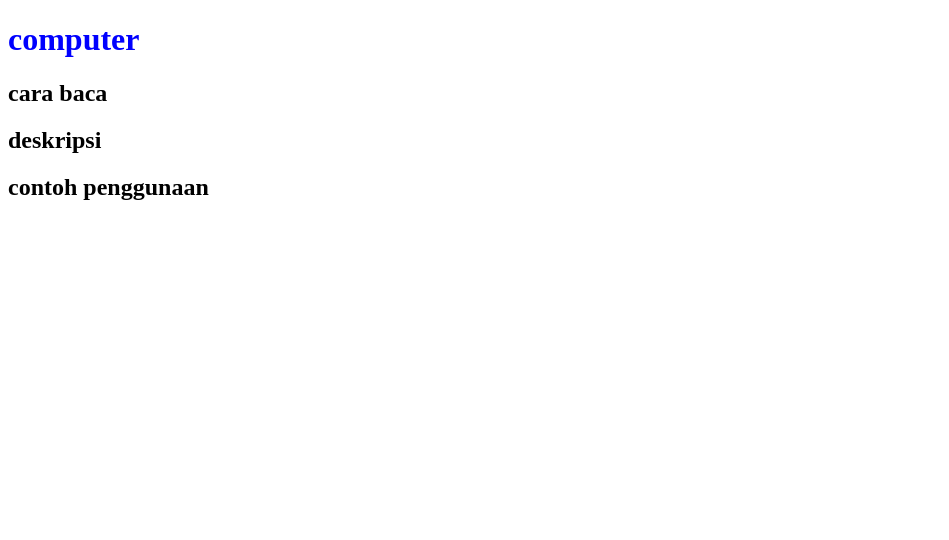
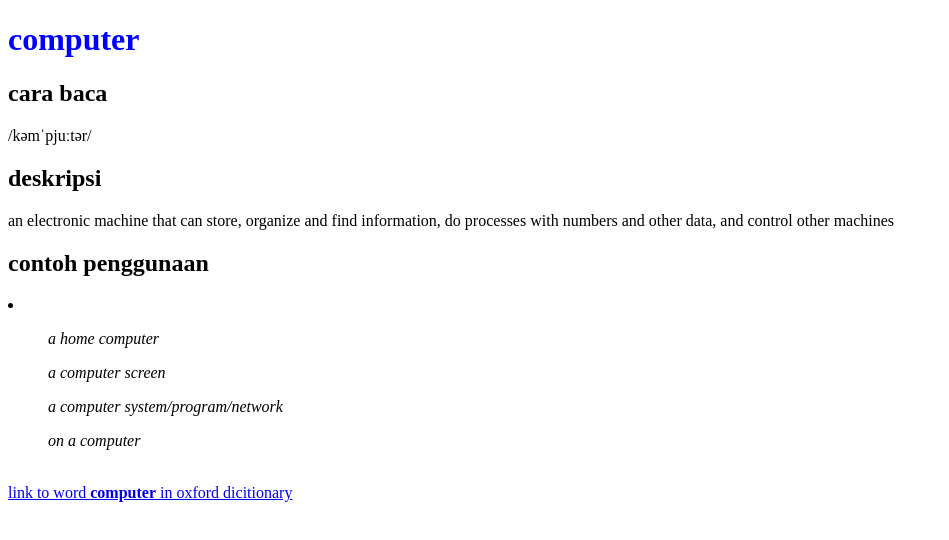
Before and after one commit to ecenn/koda-b10-html1, a plain HTML site: page computer.html in a window 1280 px wide. Shown: the whole page, without its empty margins (0-949 px from the left). Drawn offline with Linux system fonts and the light colour scheme.

Commit message:
feat: complete pronounciation, description, usage example, and add link to dictionary

```diff
--- a/computer.html
+++ b/computer.html
@@ -8,7 +8,17 @@
 <body>
     <h1><font color="blue">computer</font></h1>
     <h2>cara baca</h2>
+    <p>/kəmˈpjuːtər/</p>
     <h2>deskripsi</h2>
+    <p>an electronic machine that can store, organize and find information, do processes with numbers and other data, and control other machines</p>
     <h2>contoh penggunaan</h2>
+    <li>
+        <ul><i>a home computer</i></ul>
+        <ul><i>a computer screen</i></ul>
+        <ul><i>a computer system/program/network</i></ul>
+        <ul><i>on a computer</i></ul>
+    </li>
+    <br>
+    <a href="https://www.oxfordlearnersdictionaries.com/definition/english/computer">link to word <b>computer</b> in oxford dicitionary</a>
 </body>
 </html>
```
